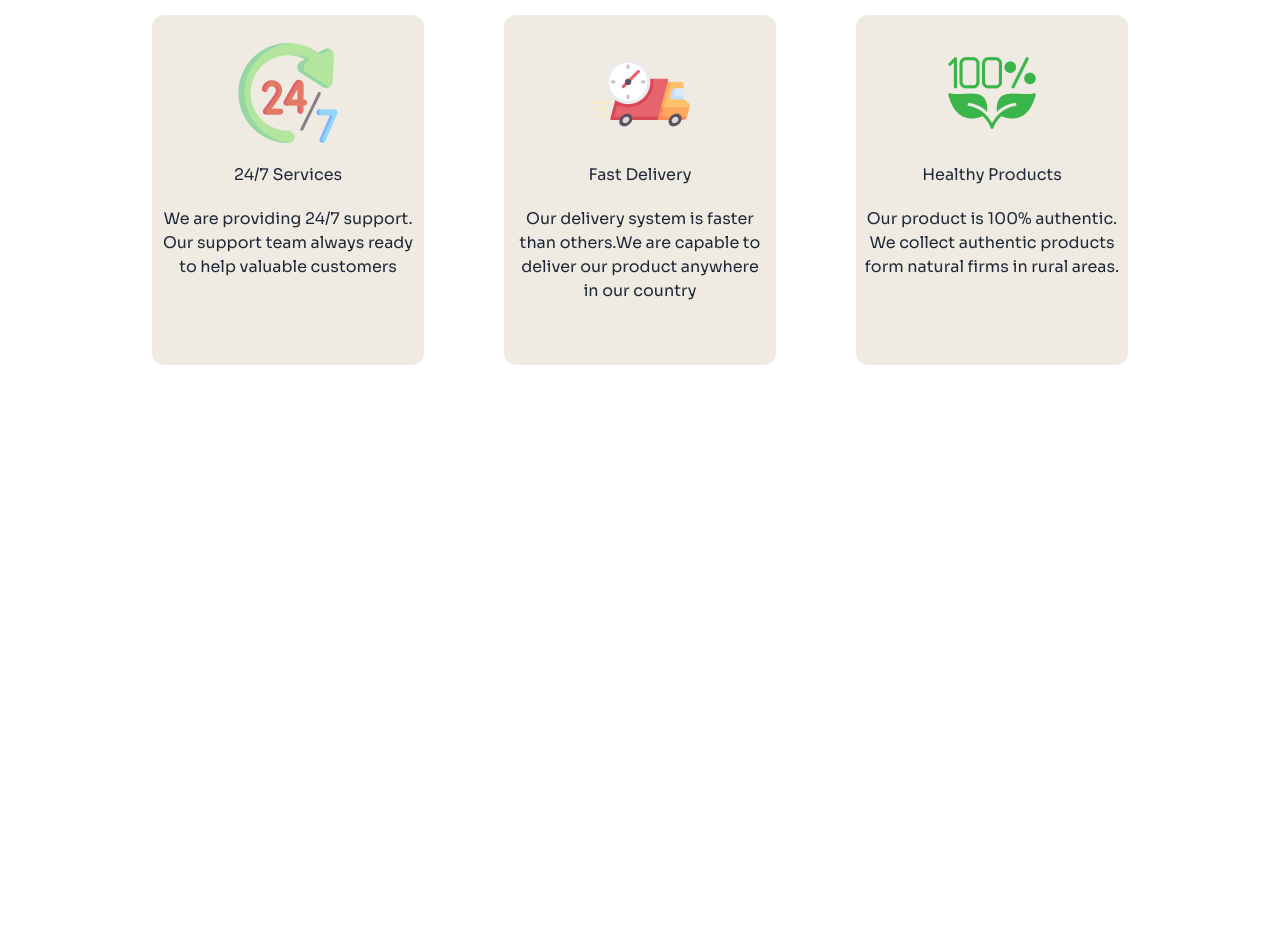
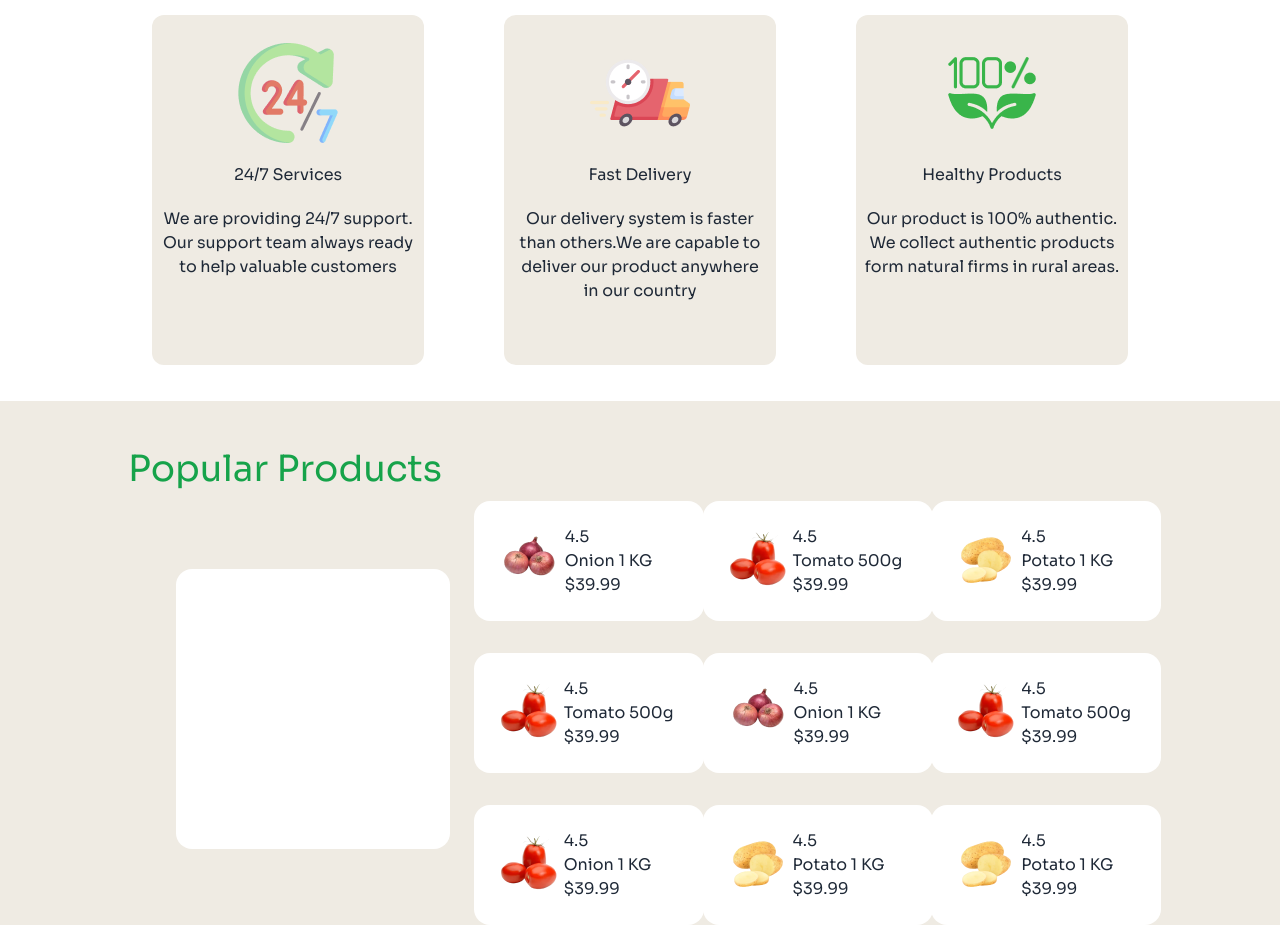
Before and after one commit to mahmudur2015/Third-Assignment-PH, a plain HTML site: page index.html in a window 1280 px wide. Shown: the part 1150-2075 px from the top of the page. Before the commit the page ends 1551 px from the top, so only its background shows below. Drawn offline with nearby package versions, Linux system fonts and the light colour scheme.

Commit message:
products section added

```diff
--- a/index.html
+++ b/index.html
@@ -98,7 +98,7 @@
         <!-- Services section start -->
         <section class="h-auto w-auto lg:mx-32 p-6 ">
 
-            <h2 class="text-4xl font-semi-bold my-12">Services</h2>
+            <h2 class="text-4xl font-semi-bold my-12 text-green-600">Services</h2>
 
             <!-- services cards -->
             <div class="lg:flex justify-between gap-20 ">
@@ -129,7 +129,92 @@
         <!-- Service section end -->
 
         <!-- Popular products section start -->
-        <section>
+        <section class="bg-[#EFEBE3] w-auto h-auto">
+
+            <h2 class=" lg:mx-32 text-4xl font-semi-bold text-green-600 pt-12 mx-6">Popular Products</h2>
+
+
+            <div class="lg:flex lg:gap-3 lg:mx-32">
+                <div class="bg-white w-[300px] h-[280px] rounded-2xl ml-12 lg:mt-20">
+
+                </div>
+                <!-- top row -- -->
+                <div class="grid grid-cols-2 gap-2 mx-3 lg:grid lg:grid-cols-3 lg:gap-5">
+                    <div class="flex items-center p-5 bg-white rounded-2xl w-[180px] h-[130px] lg:w-[230px] lg:h-[120px] mt-3">
+                        <img src="images/onion.png" alt="">
+                        <div>
+                            <p>4.5</p>
+                            <h6>Onion 1 KG</h6>
+                            <p>$39.99</p>
+                        </div>
+                    </div>
+                    <div class="flex items-center p-5 bg-white rounded-2xl w-[180px] h-[130px] lg:w-[230px] lg:h-[120px] mt-3">
+                        <img src="images/tomato.png" alt="">
+                        <div>
+                            <p>4.5</p>
+                            <h6>Tomato 500g</h6>
+                            <p>$39.99</p>
+                        </div>
+                    </div>
+                    <div class="flex items-center p-5 bg-white rounded-2xl w-[180px] h-[130px] lg:w-[230px] lg:h-[120px] mt-3">
+                        <img src="images/potato.png" alt="">
+                        <div>
+                            <p>4.5</p>
+                            <h6>Potato 1 KG</h6>
+                            <p>$39.99</p>
+                        </div>
+                    </div>
+                    <div class=" flex items-center p-5 bg-white rounded-2xl w-[180px] h-[130px] lg:w-[230px] lg:h-[120px] mt-3">
+                        <img src="images/tomato.png" alt="">
+                        <div>
+                            <p>4.5</p>
+                            <h6>Tomato 500g</h6>
+                            <p>$39.99</p>
+                        </div>
+                    </div>
+                    <div class="flex items-center p-5 bg-white rounded-2xl w-[180px] h-[130px] lg:w-[230px] lg:h-[120px] mt-3">
+                        <img src="images/onion.png" alt="">
+                        <div>
+                            <p>4.5</p>
+                            <h6>Onion 1 KG</h6>
+                            <p>$39.99</p>
+                        </div>
+                    </div>
+                    <div class="flex items-center p-5 bg-white rounded-2xl w-[180px] h-[130px] lg:w-[230px] lg:h-[120px] mt-3">
+                        <img src="images/tomato.png" alt="">
+                        <div>
+                            <p>4.5</p>
+                            <h6>Tomato 500g</h6>
+                            <p>$39.99</p>
+                        </div>
+                    </div>
+                    <div class="flex items-center p-5 bg-white rounded-2xl w-[180px] h-[130px] lg:w-[230px] lg:h-[120px] mt-3">
+                        <img src="images/tomato.png" alt="">
+                        <div>
+                            <p>4.5</p>
+                            <h6>Onion 1 KG</h6>
+                            <p>$39.99</p>
+                        </div>
+                    </div>
+                    <div class="flex items-center p-5 bg-white rounded-2xl w-[180px] h-[130px] lg:w-[230px] lg:h-[120px] mt-3">
+                        <img src="images/potato.png" alt="">
+                        <div>
+                            <p>4.5</p>
+                            <h6>Potato 1 KG</h6>
+                            <p>$39.99</p>
+                        </div>
+                    </div>
+                    <div class="flex items-center p-5 bg-white rounded-2xl w-[180px] h-[130px] lg:w-[230px] lg:h-[120px] mt-3">
+                        <img src="images/potato.png" alt="">
+                        <div>
+                            <p>4.5</p>
+                            <h6>Potato 1 KG</h6>
+                            <p>$39.99</p>
+                        </div>
+                    </div>
+                </div>
+
+            </div>
 
         </section>
         <!-- Popular products section end -->
```
